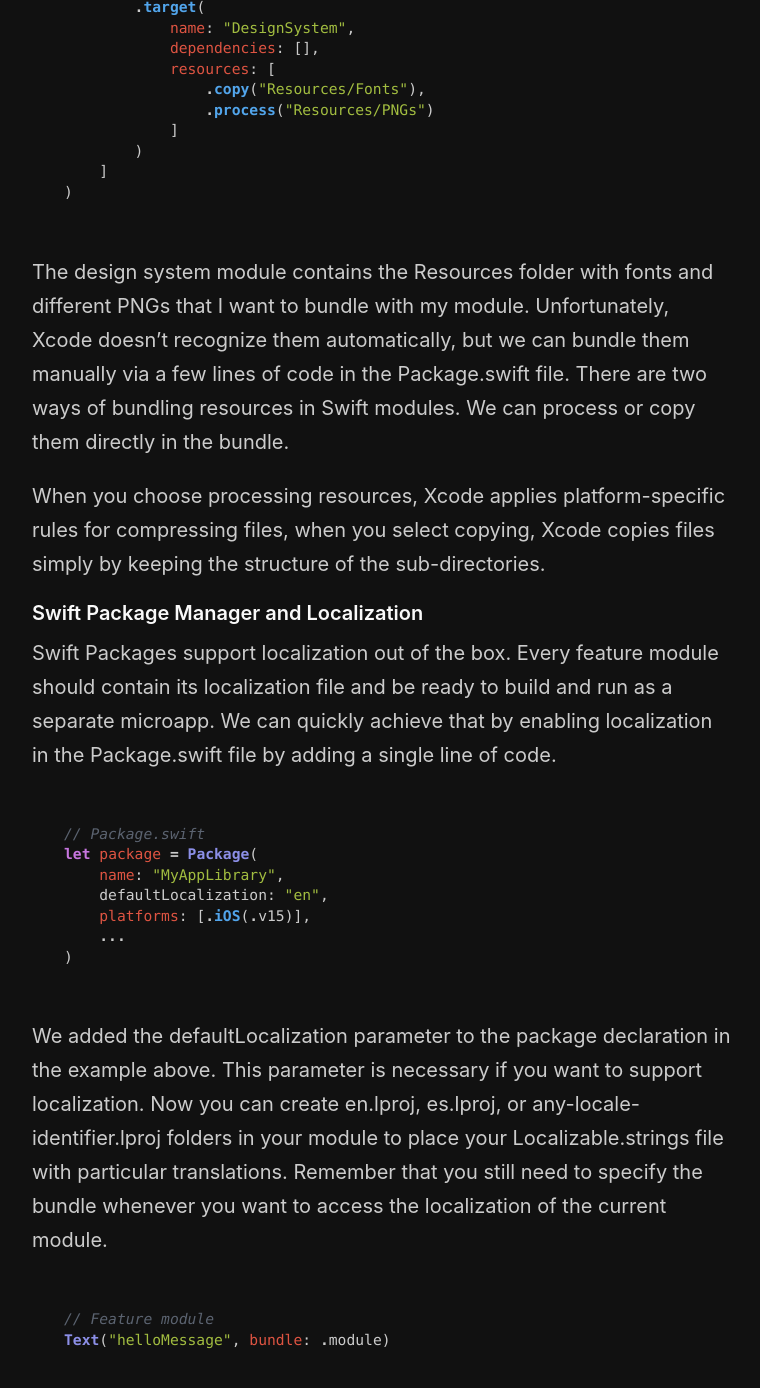
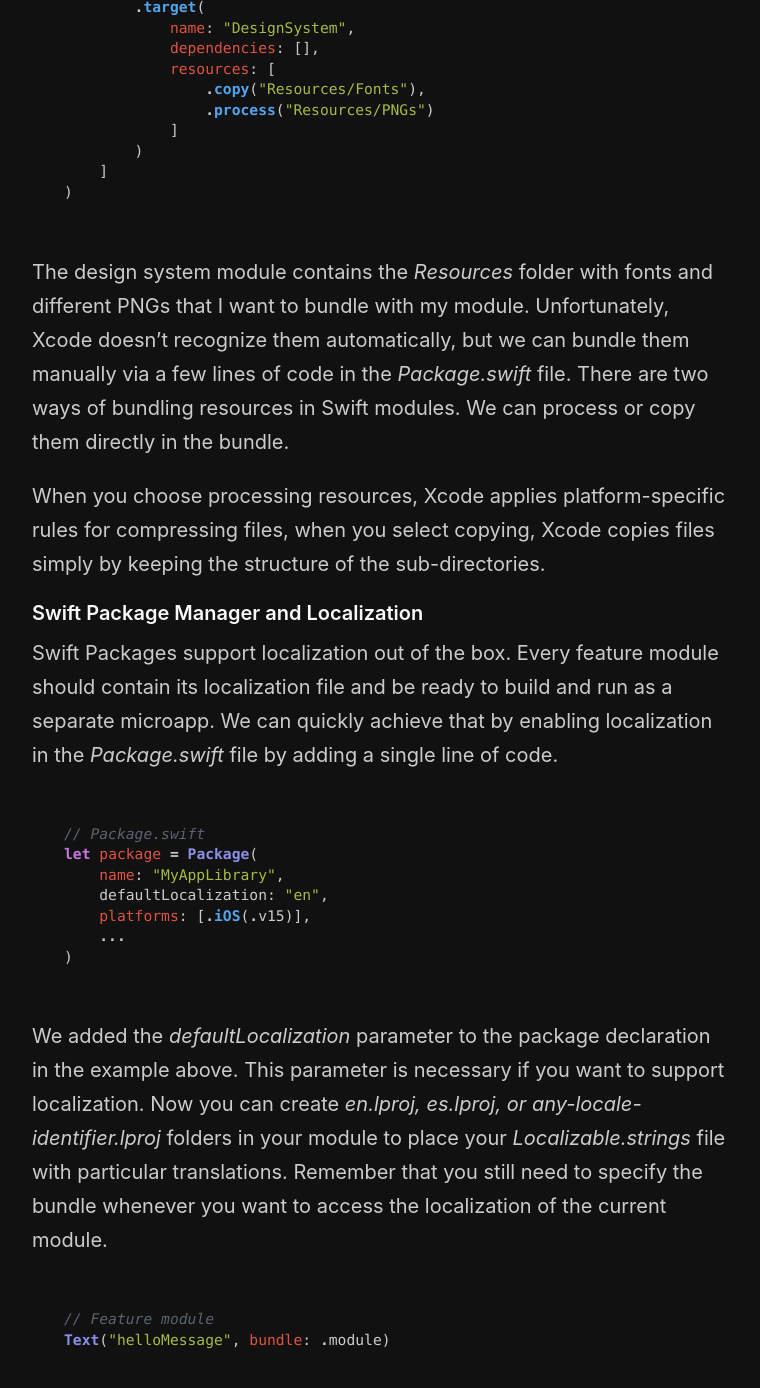
Before and after one commit to mecid/mecid.github.io, a Jekyll site: the page built from _posts/2022-01-26-microapps-architecture-in-swift-resources-and-localization.md, in a window 1280 px wide and 1400 px high, scrolled down 2440 px. Shown: the top 1388 px of the window, without its empty margins (258-1018 px from the left). Built offline with Jekyll 4.4.1, drawn with Linux system fonts in a browser that asks for light colours; some of the changed text lies outside the part shown.

Commit message:
resources post formatted

````diff
--- a/_posts/2022-01-26-microapps-architecture-in-swift-resources-and-localization.md
+++ b/_posts/2022-01-26-microapps-architecture-in-swift-resources-and-localization.md
@@ -25,7 +25,7 @@ Image("image", bundle: Bundle(identifier: "com.example.myapp"))
 #### Swift Package Manager and Resources
 Swift Package Manager allows us to put code and related resources in Swift modules. In this case, the Swift compiler generates a bundle for every module that contains resources. Imagine our design system module containing an asset catalog with custom icons to reuse in feature modules.
 
-To achieve that, first, we need to create an asset catalog with icons and place it inside the DesignSystem folder. Xcode automatically recognizes the format of the asset catalog and generates a bundle for the module. You can access the bundle of the current module by using the module property on the Bundle type. But remember, Xcode generates it only for modules with resources inside.
+To achieve that, first, we need to create an asset catalog with icons and place it inside the *DesignSystem* folder. Xcode automatically recognizes the format of the asset catalog and generates a bundle for the module. You can access the bundle of the current module by using the **module** property on the *Bundle* type. But remember, Xcode generates it only for modules with resources inside.
 
 ```swift
 public struct ImageFactory {
@@ -45,11 +45,11 @@ public struct ImageFactory {
 }
 ```
 
-As you can see in the example above, we create a type-safe image factory that loads icons from the design system bundle. Please look at how we use the module property on the Bundle type. This is how we can load the resources from the bundle of the current module. If we omit the bundle parameter, the app will load the image from the app target module, which doesn't contain these images.
+As you can see in the example above, we create a type-safe image factory that loads icons from the design system bundle. Please look at how we use the *module* property on the *Bundle* type. This is how we can load the resources from the bundle of the current module. If we omit the *bundle* parameter, the app will load the image from the app target module, which doesn't contain these images.
 
 > To learn more about writing type-safe code in Swift, take a look at my ["Writing idiomatic Swift code"](/2021/04/01/writing-idiomatic-swift-code/) post.
 
-Xcode automatically generates bundles for asset catalogs, Core Data models, Storyboards, NIBs, and localization files. For any other types of resources, you should use Package.swift file to ask the Swift compiler to bundle them.
+Xcode automatically generates bundles for asset catalogs, Core Data models, Storyboards, NIBs, and localization files. For any other types of resources, you should use *Package.swift* file to ask the Swift compiler to bundle them.
 
 ```swift
 // Package.swift
@@ -68,12 +68,12 @@ let package = Package(
 )
 ```
 
-The design system module contains the Resources folder with fonts and different PNGs that I want to bundle with my module. Unfortunately, Xcode doesn't recognize them automatically, but we can bundle them manually via a few lines of code in the Package.swift file. There are two ways of bundling resources in Swift modules. We can process or copy them directly in the bundle.
+The design system module contains the *Resources* folder with fonts and different PNGs that I want to bundle with my module. Unfortunately, Xcode doesn't recognize them automatically, but we can bundle them manually via a few lines of code in the *Package.swift* file. There are two ways of bundling resources in Swift modules. We can process or copy them directly in the bundle.
 
 When you choose processing resources, Xcode applies platform-specific rules for compressing files, when you select copying, Xcode copies files simply by keeping the structure of the sub-directories.
 
 #### Swift Package Manager and Localization
-Swift Packages support localization out of the box. Every feature module should contain its localization file and be ready to build and run as a separate microapp. We can quickly achieve that by enabling localization in the Package.swift file by adding a single line of code.
+Swift Packages support localization out of the box. Every feature module should contain its localization file and be ready to build and run as a separate microapp. We can quickly achieve that by enabling localization in the *Package.swift* file by adding a single line of code.
 
 ```swift
 // Package.swift
@@ -85,7 +85,7 @@ let package = Package(
 )
 ```
 
-We added the defaultLocalization parameter to the package declaration in the example above. This parameter is necessary if you want to support localization. Now you can create en.lproj, es.lproj, or any-locale-identifier.lproj folders in your module to place your Localizable.strings file with particular translations. Remember that you still need to specify the bundle whenever you want to access the localization of the current module.
+We added the *defaultLocalization* parameter to the package declaration in the example above. This parameter is necessary if you want to support localization. Now you can create *en.lproj, es.lproj, or any-locale-identifier.lproj* folders in your module to place your *Localizable.strings* file with particular translations. Remember that you still need to specify the bundle whenever you want to access the localization of the current module.
 
 ```swift
 // Feature module
````
Also changed, not shown: other parts of _posts/2022-01-26-microapps-architecture-in-swift-resources-and-localization.md (+1 -1 lines).
